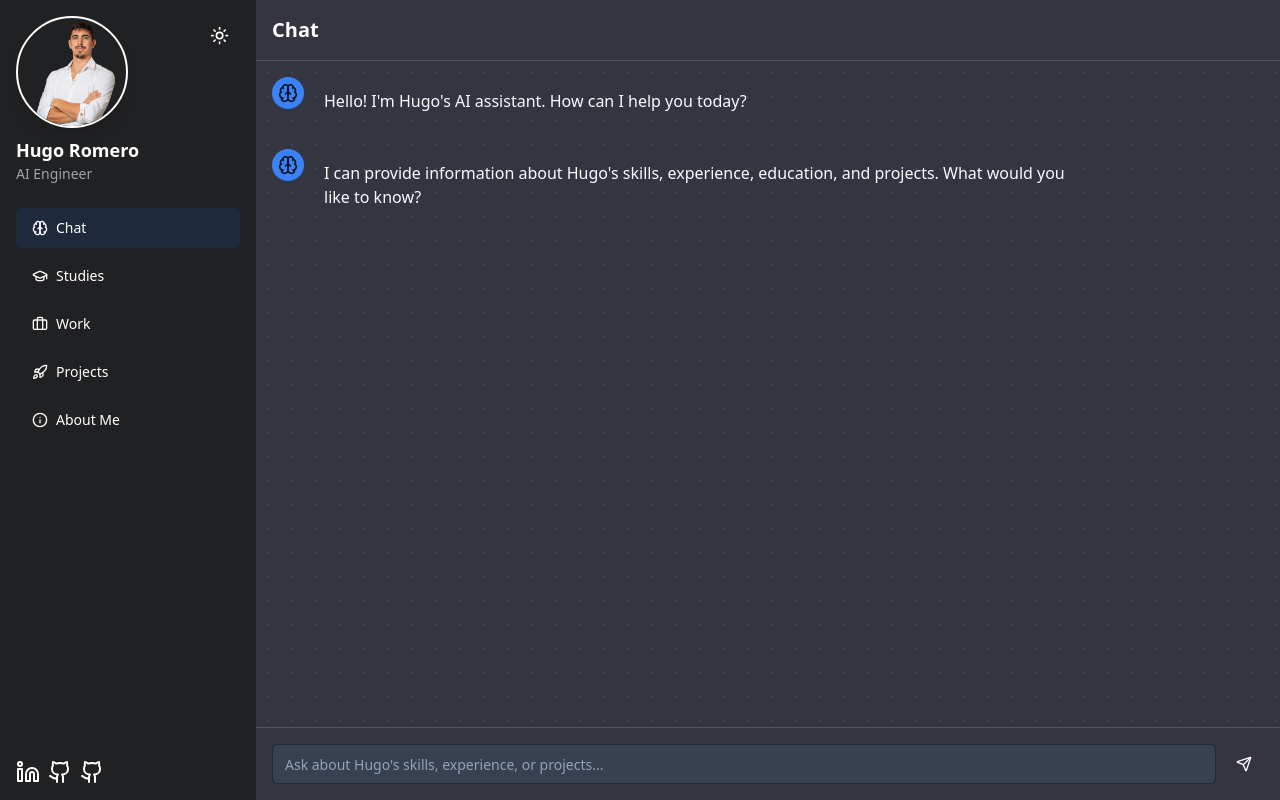
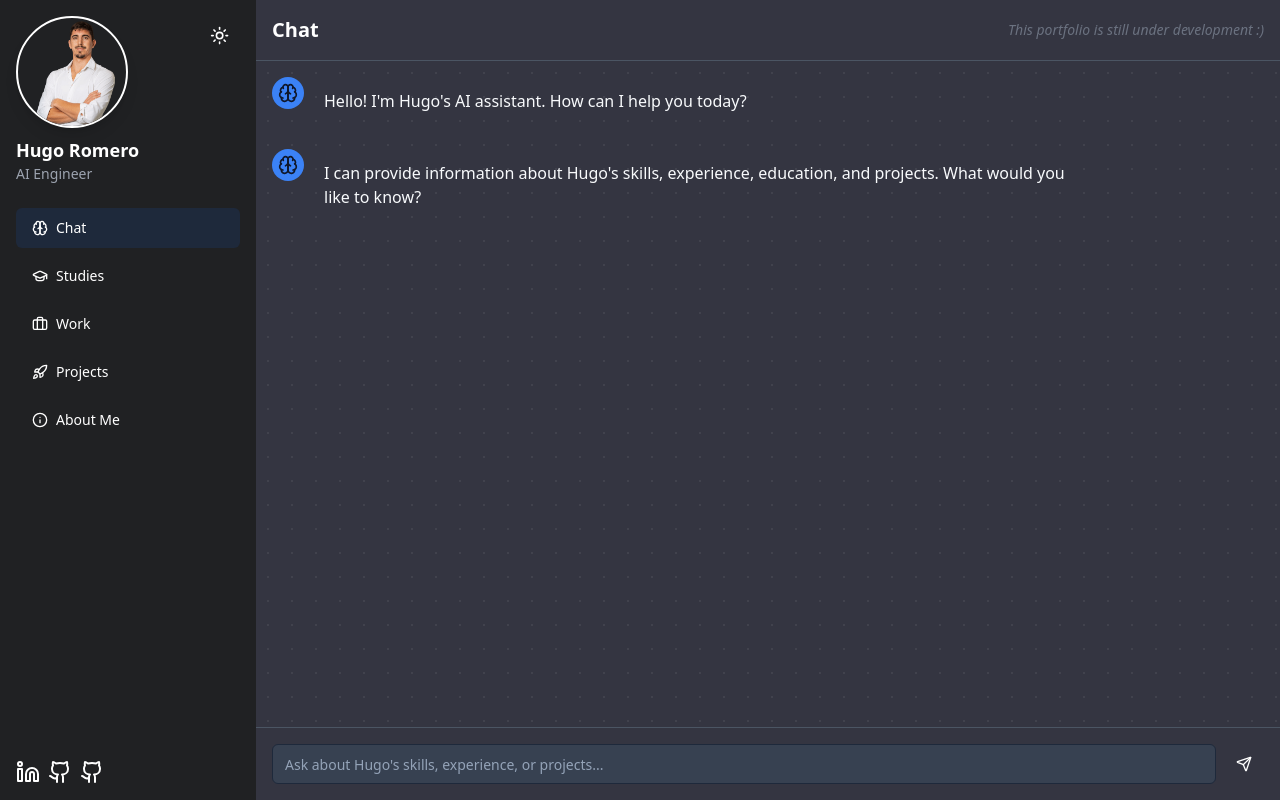
Before and after one commit to hugoromerorico/hugoromerorico.github.io, a Next.js app: page / in a window 1280 px wide. Built offline with nearby package versions, Linux system fonts and the light colour scheme.

Commit message:
Add development disclaimer

```diff
--- a/components/PortfolioChat.tsx
+++ b/components/PortfolioChat.tsx
@@ -116,6 +116,7 @@ export default function PortfolioChat() {
       <div className="flex-1 flex flex-col">
         <header className={`flex items-center justify-between p-4 border-b ${theme === 'dark' ? 'border-gray-600' : 'border-gray-200'}`}>
           <h1 className="text-xl font-semibold">{themeData[currentTheme].title}</h1>
+          <span className="text-sm text-gray-500 italic">This portfolio is still under development :)</span>
         </header>
         <div className={`flex-1 overflow-hidden ${theme === 'dark' ? 'bg-dots-dark' : 'bg-dots-light'}`}>
           {renderContent()}
```
